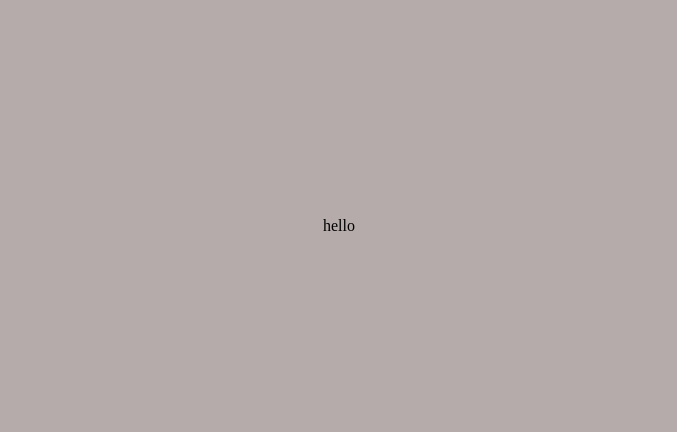
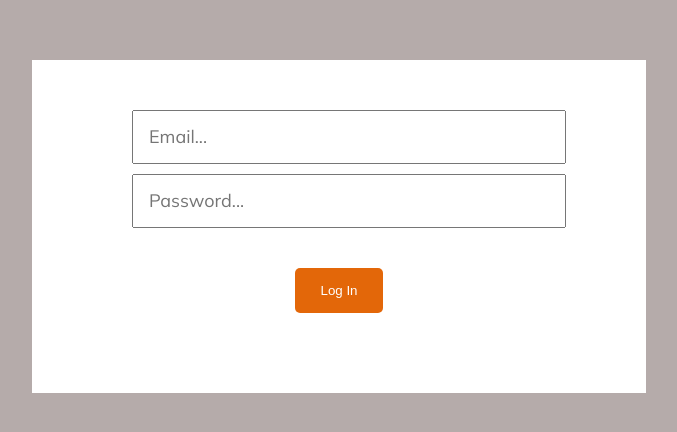
Before and after one commit to Semmy01/ECOMMERCE, a React (Vite) app: page /logIn in a window 1280 px wide. Shown: the part 174-606 px from the top of the page, without its empty margins (301-978 px from the left). Built offline with nearby package versions, Linux system fonts and the light colour scheme.

Commit message:
login implemented

```diff
--- a/src/index.css
+++ b/src/index.css
@@ -393,6 +393,39 @@ header {
   background-color: #B5ABAA;
 }
 
+.login-wrapper{
+  background-color: white;
+  padding: 50px 80px;
+  text-align: center;
+}
+
+.login-inputs{
+  display: block;
+  margin-bottom: 10px;
+  height: 30px;
+  width: 400px;
+  font-size: 18px;
+  padding: 10px 15px;
+  font-family: 'Mulish';
+  margin-left: 20px;
+}
+
+.login-inputs:focus{
+  outline: none;
+}
+
+.log-in-account{
+  background-color: #e36709;
+  border: none;
+  color: white;
+  padding: 15px 25px;
+  margin: 30px 0px;
+  border-radius: 5px;
+  cursor: pointer;
+}
+.log-in-account:hover{
+  background-color: #d37229;
+}
 
 @keyframes cartanime {
   0%{
--- a/src/routes/cartPage.jsx
+++ b/src/routes/cartPage.jsx
@@ -36,7 +36,7 @@ const navigate = useNavigate()
       onAuthStateChanged(auth , (user) => {
         setUser(user)
         if(user){
-          console.log('hello user')
+          console.log('hello user' , user)
         } else {
           console.log('user not found')
         }
--- a/src/routes/logIn.jsx
+++ b/src/routes/logIn.jsx
@@ -1,15 +1,35 @@
 import { createFileRoute } from '@tanstack/react-router'
+import { auth } from '../utilities/firebase-config/config'
+import { signInWithEmailAndPassword } from 'firebase/auth'
+import { useState } from 'react'
+import { useNavigate } from '@tanstack/react-router'
+
+function logIn() {
+
+  const [email , setEmail] = useState('')
+  const [ password , setPassword] = useState('')
+  const navigate = useNavigate()
+
+  const signInUser = () => {
+    try {
+      signInWithEmailAndPassword(auth , email , password)
+      navigate({to : '/cartPage'})
+    } catch (err) {
+      console.error(err)
+    }
+  }
+
+  return (
+  <section className='login-section'>
+    <div className='login-wrapper'>
+      <input className='login-inputs' type="email" placeholder='Email...' onChange={(e) => setEmail(e.target.value)}/>
+      <input className='login-inputs' type="password" placeholder='Password...' onChange={(e) => setPassword(e.target.value)}/>
+      <button onClick={() => signInUser()} className='log-in-account'>Log In</button>
+    </div>
+  </section>
+  )
+}
 
 export const Route = createFileRoute('/logIn')({
   component: logIn,
 })
-
-function logIn() {
-  return (
-  <section className='login-section'>
-    <div>
-      hello
-    </div>
-  </section>
-  )
-}
--- a/src/routes/signIn.jsx
+++ b/src/routes/signIn.jsx
@@ -37,7 +37,7 @@ function createUser() {
       console.log(err)
     }
   }
-  console.log(auth?.currentUser?.email)
+  // console.log(auth?.currentUser?.email)
 
 
  console.log(user)
```
